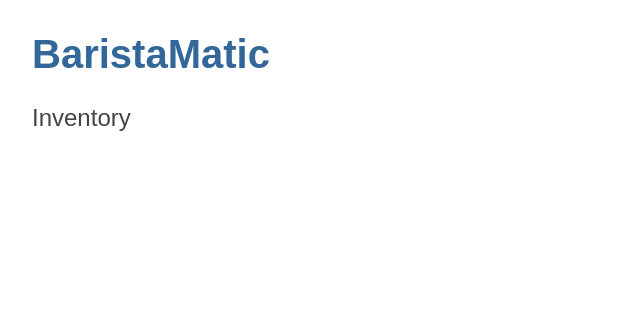
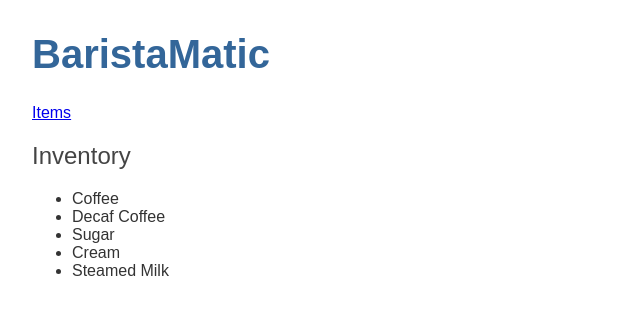
Before and after one commit to rlwong2/baristamatic, an Angular app: page /items in a window 1280 px wide. Before the commit this address led to /. Shown: the top 314 px of the page, without its empty margins (0-640 px from the left). Built offline with nearby package versions, Linux system fonts and the light colour scheme.

Commit message:
Add navigation panel

```diff
--- a/src/app/app-routing.module.ts
+++ b/src/app/app-routing.module.ts
@@ -1,8 +1,11 @@
 import { NgModule } from '@angular/core';
 import { Routes, RouterModule } from '@angular/router';
+import { InventoryComponent } from './inventory/inventory.component';
 
 
-const routes: Routes = [];
+const routes: Routes = [
+  { path: 'items', component: InventoryComponent }
+];
 
 @NgModule({
   imports: [RouterModule.forRoot(routes)],
--- a/src/app/app.component.html
+++ b/src/app/app.component.html
@@ -1,2 +1,5 @@
 <h1>{{ title }}</h1>
-<app-inventory></app-inventory>
+<nav>
+    <a routerLink="/items">Items</a>
+</nav>
+<router-outlet></router-outlet>
--- a/src/app/app.module.ts
+++ b/src/app/app.module.ts
@@ -1,6 +1,8 @@
 import { BrowserModule } from '@angular/platform-browser';
 import { NgModule } from '@angular/core';
 import { FormsModule } from '@angular/forms';
+import { HttpClientModule }    from '@angular/common/http';
+
 
 import { AppRoutingModule } from './app-routing.module';
 import { AppComponent } from './app.component';
@@ -16,7 +18,8 @@ import { ItemDetailComponent } from './item-detail/item-detail.component';
   imports: [
     BrowserModule,
     AppRoutingModule,
-    FormsModule
+    FormsModule,
+    HttpClientModule
   ],
   providers: [],
   bootstrap: [AppComponent]
--- a/src/app/inventory/inventory.component.ts
+++ b/src/app/inventory/inventory.component.ts
@@ -13,6 +13,7 @@ export class InventoryComponent implements OnInit {
   constructor(private itemService: ItemService) { }
 
   ngOnInit(): void {
+    this.getItems();
   }
 
   selectedItem: Item;
@@ -21,7 +22,7 @@ export class InventoryComponent implements OnInit {
   }
 
   getItems(): void {
-    this.items = this.itemService.getItems();
+    this.itemService.getItems().subscribe(items => this.items = items)
   }
 
 }
--- a/src/app/item.service.ts
+++ b/src/app/item.service.ts
@@ -1,4 +1,5 @@
 import { Injectable } from '@angular/core';
+import { Observable, of } from 'rxjs';
 
 import { Item } from './item';
 import { ITEMS } from './items';
@@ -10,7 +11,7 @@ export class ItemService {
 
   constructor() { }
 
-  getItems(): Item[] {
-    return ITEMS;
+  getItems(): Observable<Item[]> {
+    return of(ITEMS);
   }
 }
```
